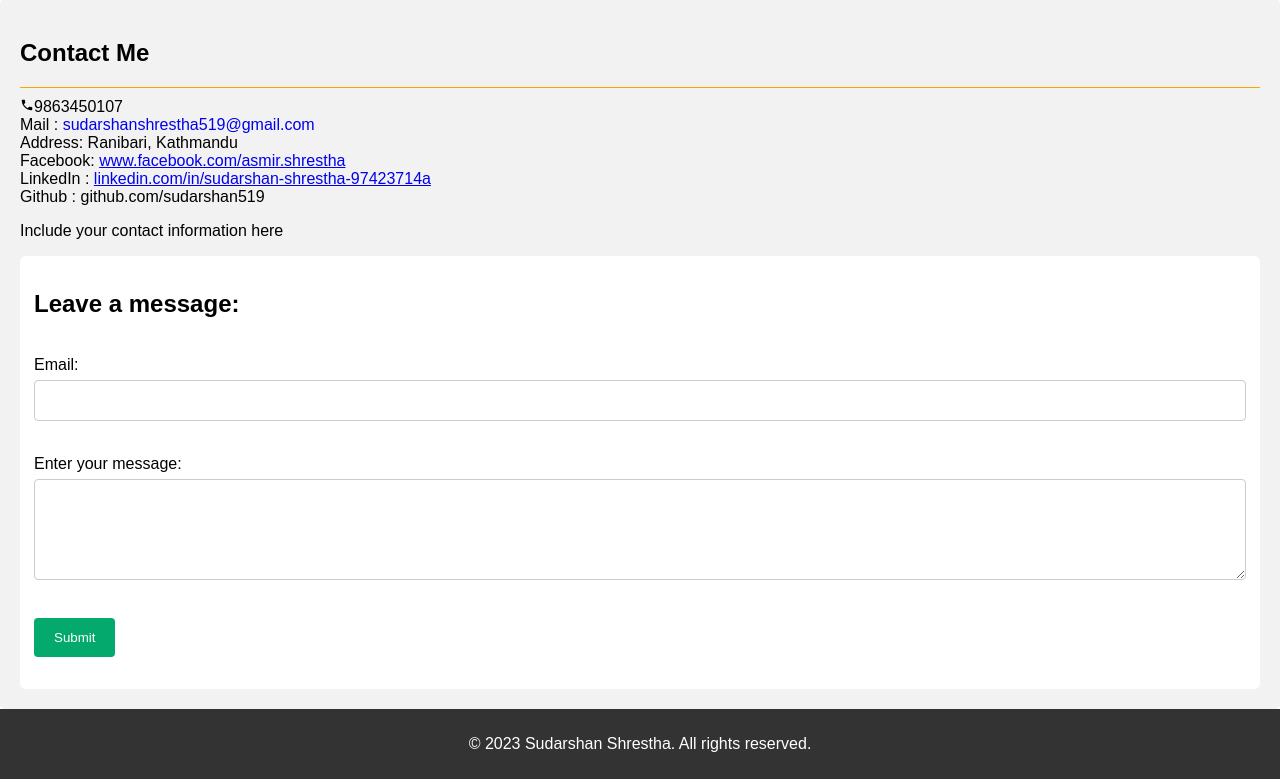
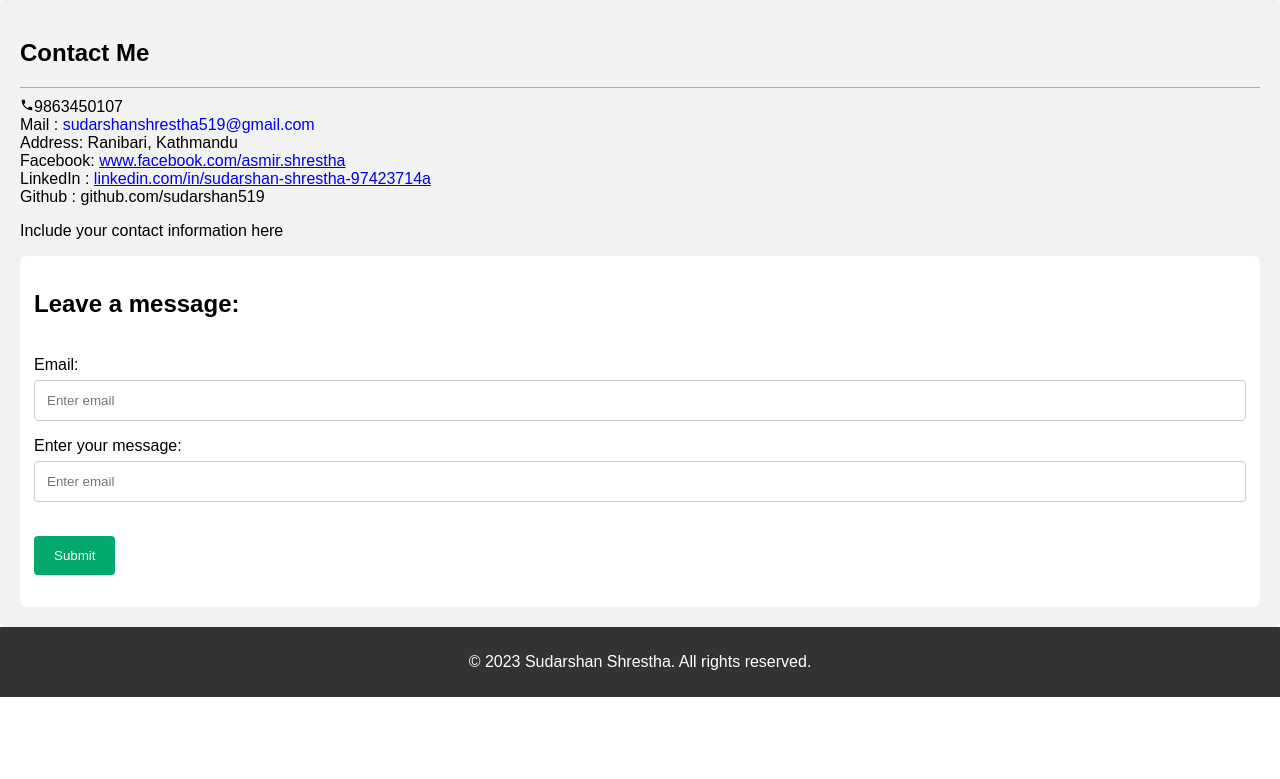
Before and after one commit to Sudarshan519/basedjangoapp, a Django app: page / in a window 1280 px wide. Shown: the part 4241-5020 px from the top of the page. After the commit the page ends 4938 px from the top, so only its background shows below. Run offline with Django 4.2, Linux system fonts and the light colour scheme.

Commit message:
updated app

```diff
--- a/baseapp/urls.py
+++ b/baseapp/urls.py
@@ -25,7 +25,7 @@ urlpatterns = [
     re_path(r'^redoc/$', schema_view.with_ui('redoc', cache_timeout=0), name='schema-redoc'),
     path('',views.portfolio,name="index"),
     path('contact/',views.contactSubmit),
-    path('api/v1/contacts',  (views.AllContacts.as_view())),
+    path('api/v1/contacts/',  (views.AllContacts.as_view())),
     path('get_rates_list',views.get_rates_list),
      path('app',views.index),
     # path('api/v1/contacts', cache_page(60 * 15)(views.AllContacts.as_view()))
--- a/baseapp/views.py
+++ b/baseapp/views.py
@@ -30,7 +30,7 @@ def contactSubmit(request):
     #
     # return redirect("index", )
 # {"message":"Your message have been saved successfully"}
-    return render(request,'baseapp/index.html',{"contacts":contactlist,"message":"Your message have been saved successfully"})
+    return render(request,'baseapp/base.html',{"contacts":contactlist,"message":"Your message have been saved successfully"})
 # @cache_page(60 * 15, cache="special_cache")
 class AllContacts(generics.ListAPIView):
         queryset=Contact.objects.all()#[:100]
--- a/templates/baseapp/base.html
+++ b/templates/baseapp/base.html
@@ -31,7 +31,14 @@
             </ul>
         </nav>
     </header>
+    {% if message %}
+    <div class="card">
 
+        {{message}}
+    </div>
+    {% else %}
+
+    {% endif %}
 
 
     <!-- /// -->
@@ -339,13 +346,17 @@
             <div>
                 <h2>Leave a message:</h2>
             </div>
-            <form action="/postcreate/" method="post">
+            <form action="/contact/" method="post">
                 {% csrf_token %}
                 <br>
                 <div>Email:</div>
-                <input type="text" name="work" required><br><br>
+                <input type="text" class="form-control" id="email" name="email" aria-describedby="emailHelp"
+                    placeholder="Enter email" required>
+                <!-- <input type="text" id="email" name="work" required><br><br> -->
                 <div>Enter your message:</div>
-                <textarea rows="5" cols="40" name="progress" required></textarea>
+                <input type="text" class="form-control" id="message" name="message" aria-describedby=""
+                    placeholder="Enter email">
+                <!-- <textarea rows="5" cols="40" name="progress" required id="message"></textarea> -->
                 <br><br>
 
                 <!-- <input type="file" name="files[]" id="files"> -->
@@ -371,6 +382,7 @@
 
     </div>
     <script>
+
         let slideIndex = 1;
         let running = false;
         showSlides(slideIndex);
@@ -420,6 +432,7 @@
 
         // When the user clicks on the button, open the modal
         btn.onclick = function () {
+
             modal.style.display = "block";
         }
 
```
Also changed, not shown: 1 other file.
